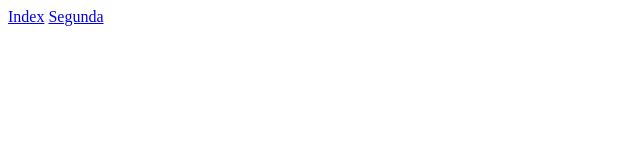
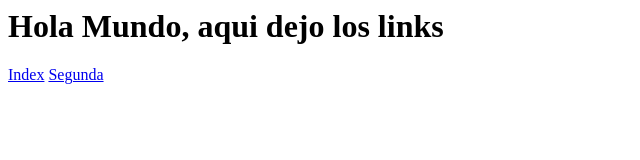
Before and after one commit to denezdas/DZO-IFS, a plain HTML site: page tercera.html in a window 1280 px wide. Shown: the whole page, without its empty margins (0-640 px from the left). Drawn offline with Linux system fonts and the light colour scheme.

Commit message:
Update tercera.html

```diff
--- a/tercera.html
+++ b/tercera.html
@@ -1,5 +1,6 @@
 <html>
   <body>
+    <h1>Hola Mundo, aqui dejo los links</h1>
     <a href="index.html">Index</a>
     <a href="segunda.html">Segunda</a>
   </body>
```
